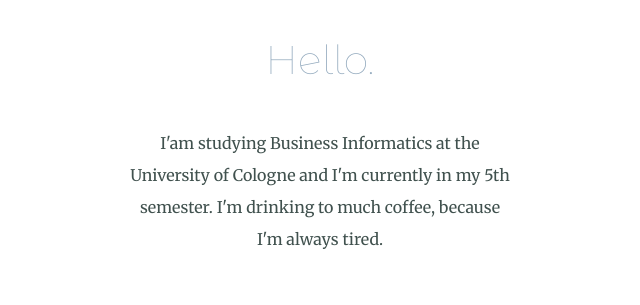
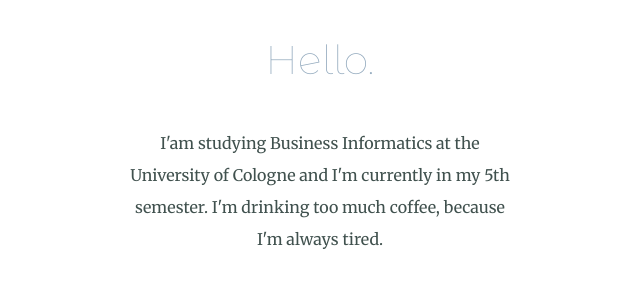
Before and after one commit to caroBoo/personal_site, a plain HTML site: page index.html in a window 1280 px wide. Shown: the part 1052-1357 px from the top of the page, 320-960 px from the left. Drawn offline with Linux system fonts and the light colour scheme.

Commit message:
update typo

```diff
--- a/index.html
+++ b/index.html
@@ -21,7 +21,7 @@
         <div class="profile">
           <img class="prof_img" src="images/carolin_bous_bild.jpg" alt="profile-pic-of-me">
           <h2>Hello.</h2>
-          <p class="intro">I'am studying Business Informatics at the University of Cologne and I'm currently in my 5th semester. I'm drinking to much coffee, because I'm always tired.</p>
+          <p class="intro">I'am studying Business Informatics at the University of Cologne and I'm currently in my 5th semester. I'm drinking too much coffee, because I'm always tired.</p>
         </div>
         <hr>
         <div class="skills">
```
